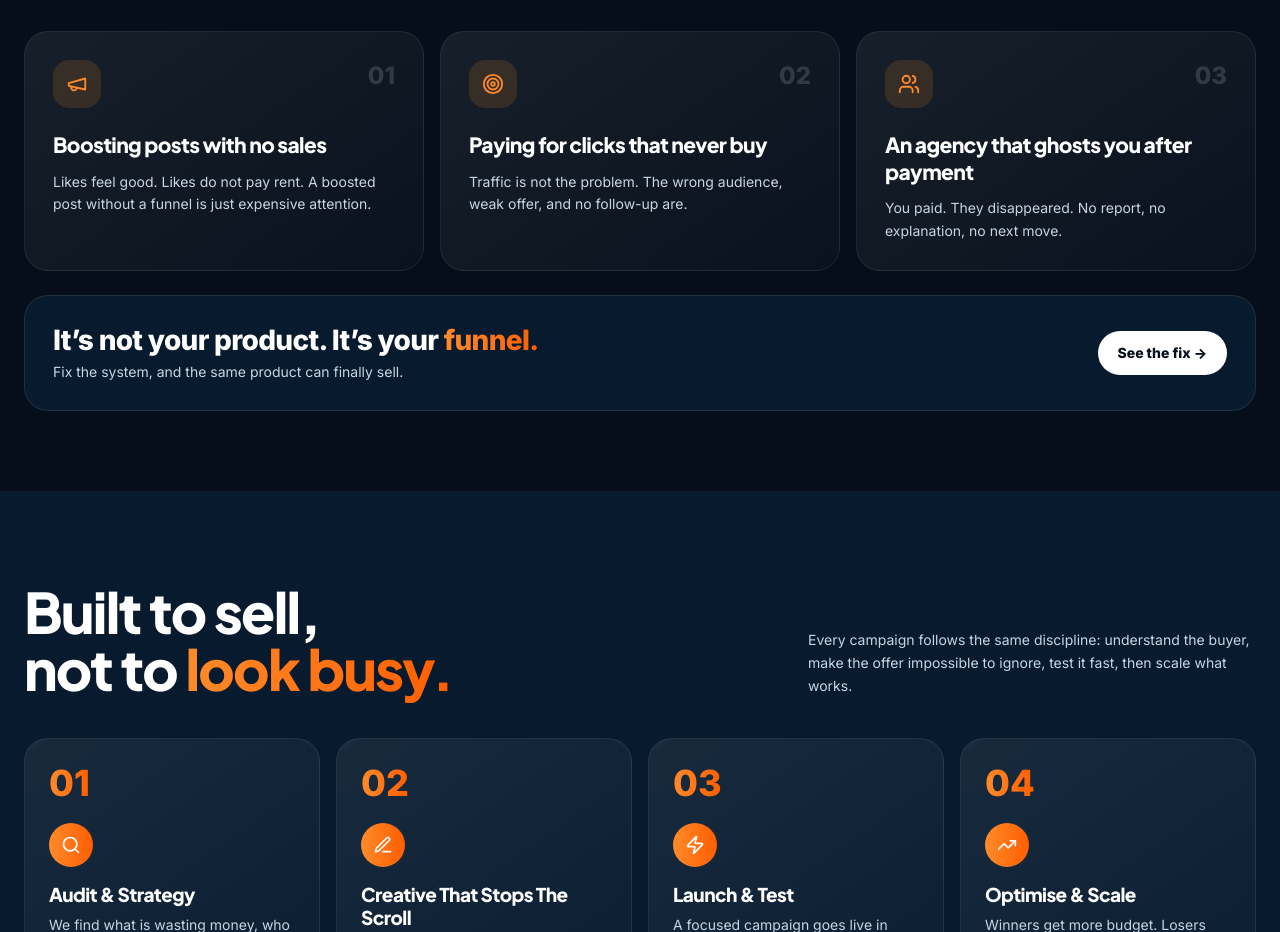
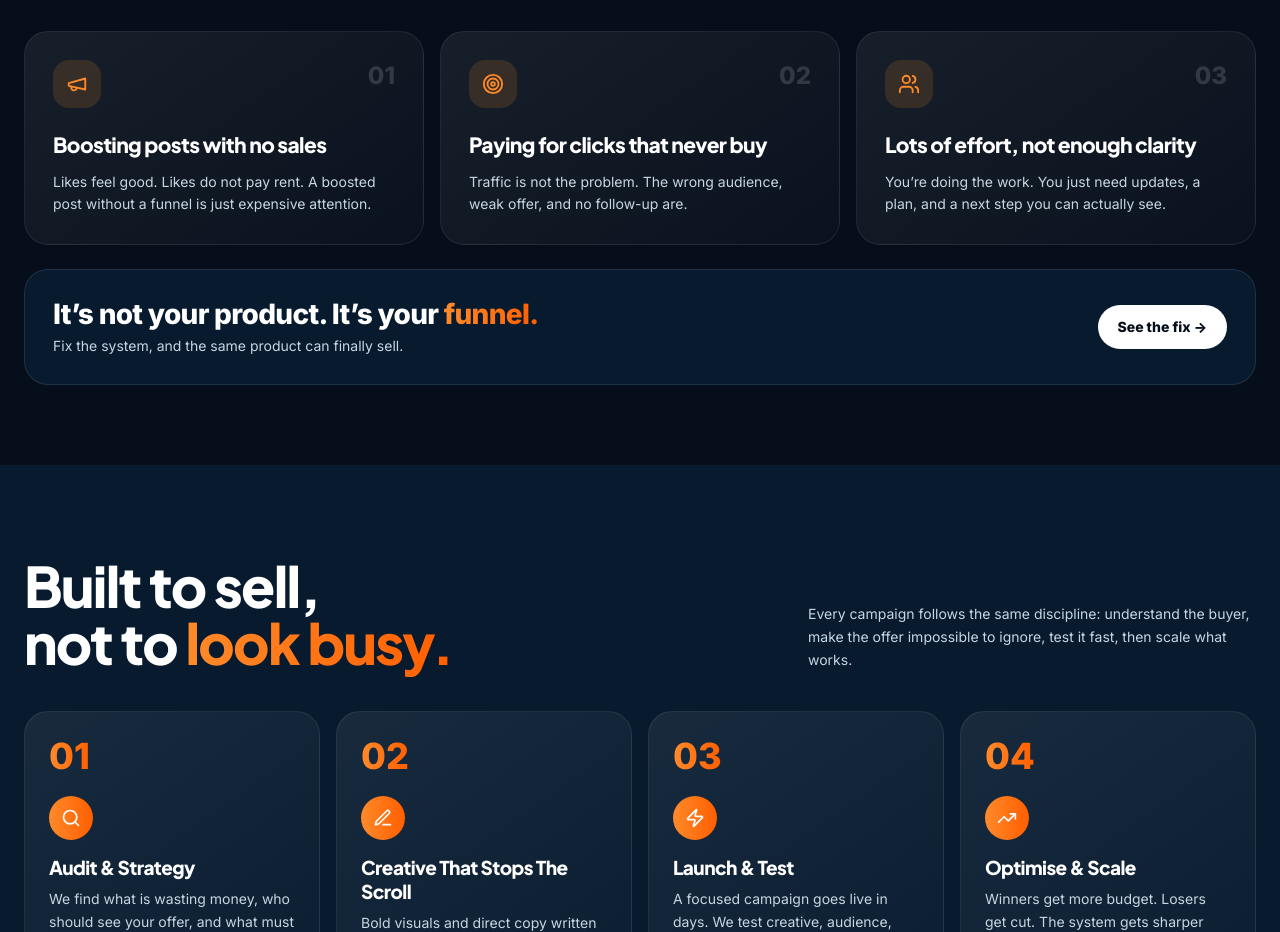
Before and after one commit to noxanim/vervescale, a React (Vite) app: page / in a window 1280 px wide. Shown: the part 1020-1952 px from the top of the page. Built offline with nearby package versions, Linux system fonts and the light colour scheme; no server answers.

Commit message:
Update third card in Sound Familiar section to focus on clarity

```diff
--- a/src/App.tsx
+++ b/src/App.tsx
@@ -418,7 +418,7 @@ export default function App(){
         <div className="mx-auto max-w-7xl px-4 py-14 sm:px-6 sm:py-20">
           <div className="flex flex-col gap-4 sm:flex-row sm:items-end sm:justify-between"><div><h2 className="mt-3 text-[clamp(2.1rem,5.5vw,3.5rem)]">Sound <span className="text-gradient">familiar?</span></h2></div><p className="max-w-sm text-sm leading-relaxed text-[#C7D6E3]">Most businesses don’t have a product problem. They have a system problem — and it shows up in the same three places.</p></div>
           <div className="mt-10 grid gap-4 md:grid-cols-3">
-            {[{t:"Boosting posts with no sales",d:"Likes feel good. Likes do not pay rent. A boosted post without a funnel is just expensive attention.", icon:Megaphone},{t:"Paying for clicks that never buy",d:"Traffic is not the problem. The wrong audience, weak offer, and no follow-up are.", icon:Target},{t:"An agency that ghosts you after payment",d:"You paid. They disappeared. No report, no explanation, no next move.", icon:Users}].map((c,i)=><article key={c.t} className="glass rounded-3xl bg-[#0F2F4D]/60 p-6 shadow-sm transition hover:-translate-y-1 hover:border-[#FF8A2A]/40 sm:p-7"><div className="flex items-start justify-between"><div className="flex h-12 w-12 items-center justify-center rounded-2xl bg-[#FF8A2A]/15 text-[#FF8A2A]"><c.icon size={22}/></div><span className="text-2xl font-extrabold text-white/15">0{i+1}</span></div><h3 className="mt-6 text-[21px] leading-tight">{c.t}</h3><p className="mt-3 text-sm leading-relaxed text-[#C7D6E3]">{c.d}</p></article>)}
+            {[{t:"Boosting posts with no sales",d:"Likes feel good. Likes do not pay rent. A boosted post without a funnel is just expensive attention.", icon:Megaphone},{t:"Paying for clicks that never buy",d:"Traffic is not the problem. The wrong audience, weak offer, and no follow-up are.", icon:Target},{t:"Lots of effort, not enough clarity",d:"You’re doing the work. You just need updates, a plan, and a next step you can actually see.", icon:Users}].map((c,i)=><article key={c.t} className="glass rounded-3xl bg-[#0F2F4D]/60 p-6 shadow-sm transition hover:-translate-y-1 hover:border-[#FF8A2A]/40 sm:p-7"><div className="flex items-start justify-between"><div className="flex h-12 w-12 items-center justify-center rounded-2xl bg-[#FF8A2A]/15 text-[#FF8A2A]"><c.icon size={22}/></div><span className="text-2xl font-extrabold text-white/15">0{i+1}</span></div><h3 className="mt-6 text-[21px] leading-tight">{c.t}</h3><p className="mt-3 text-sm leading-relaxed text-[#C7D6E3]">{c.d}</p></article>)}
           </div>
           <div className="mt-6 flex flex-col items-start justify-between gap-5 rounded-3xl border border-white/10 bg-[#071A2E] p-6 sm:flex-row sm:items-center sm:p-7"><div><p className="text-2xl font-extrabold tracking-tight sm:text-[28px]">It’s not your product. It’s your <span className="text-gradient">funnel.</span></p><p className="mt-1.5 text-sm text-[#C7D6E3]">Fix the system, and the same product can finally sell.</p></div><a href="#how" className="shrink-0 rounded-full bg-white px-5 py-3 text-sm font-extrabold text-[#050E1A] hover:bg-[#EAF2F8]">See the fix →</a></div>
         </div>
```
